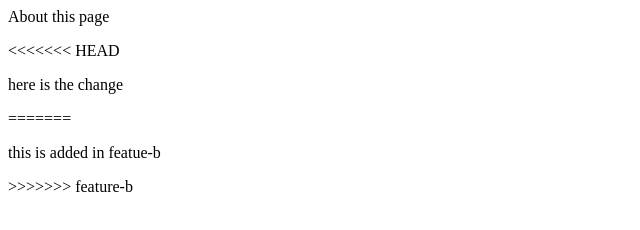
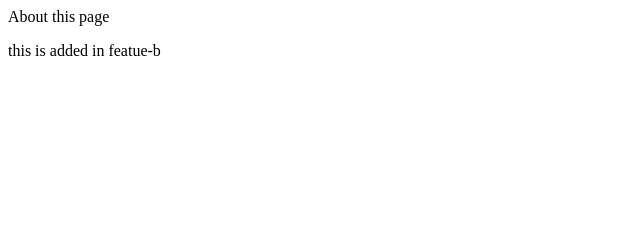
Before and after one commit to gigworld/git-one, a plain HTML site: page about.html in a window 1280 px wide. Shown: the whole page, without its empty margins (0-640 px from the left). Drawn offline with Linux system fonts and the light colour scheme.

Commit message:
about page modified

```diff
--- a/about.html
+++ b/about.html
@@ -1,10 +1,6 @@
 <HTML>
     <body>
         <p> About this page</p>
-<<<<<<< HEAD
-     <p> here is the change</p>
-=======
         <p>this is added in featue-b</p>
->>>>>>> feature-b
     </body>
 </HTML>
```
